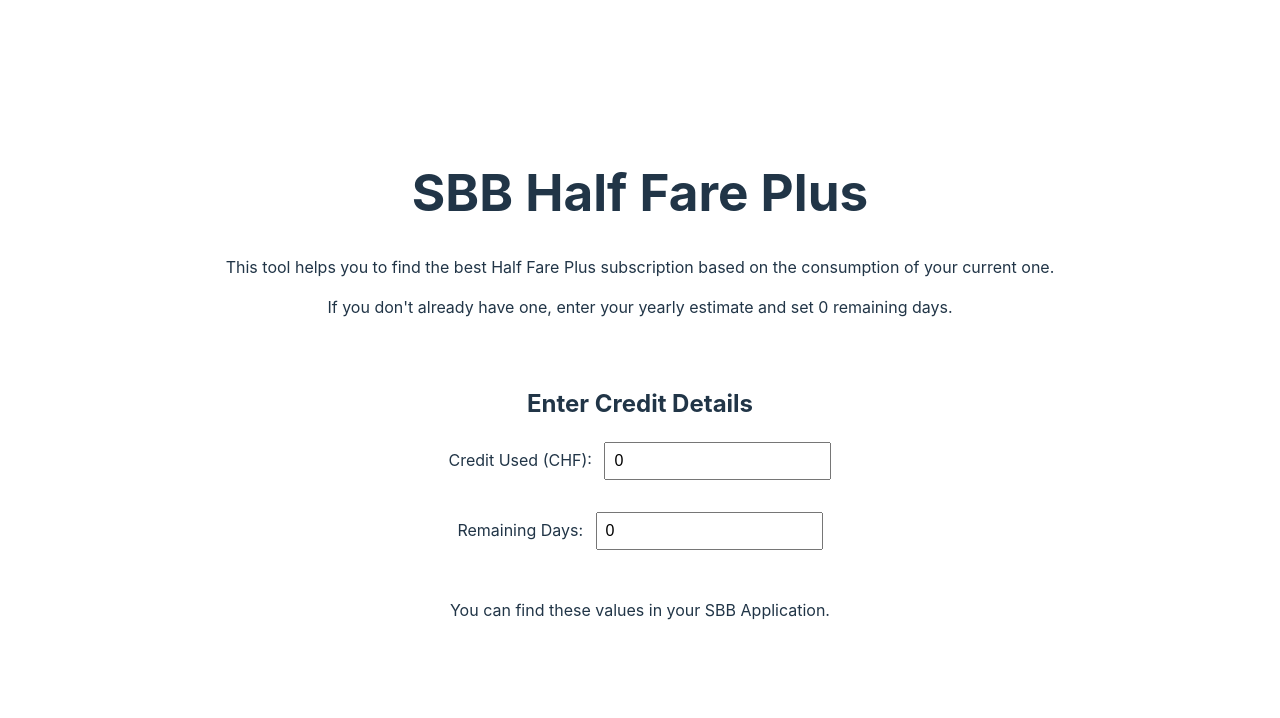
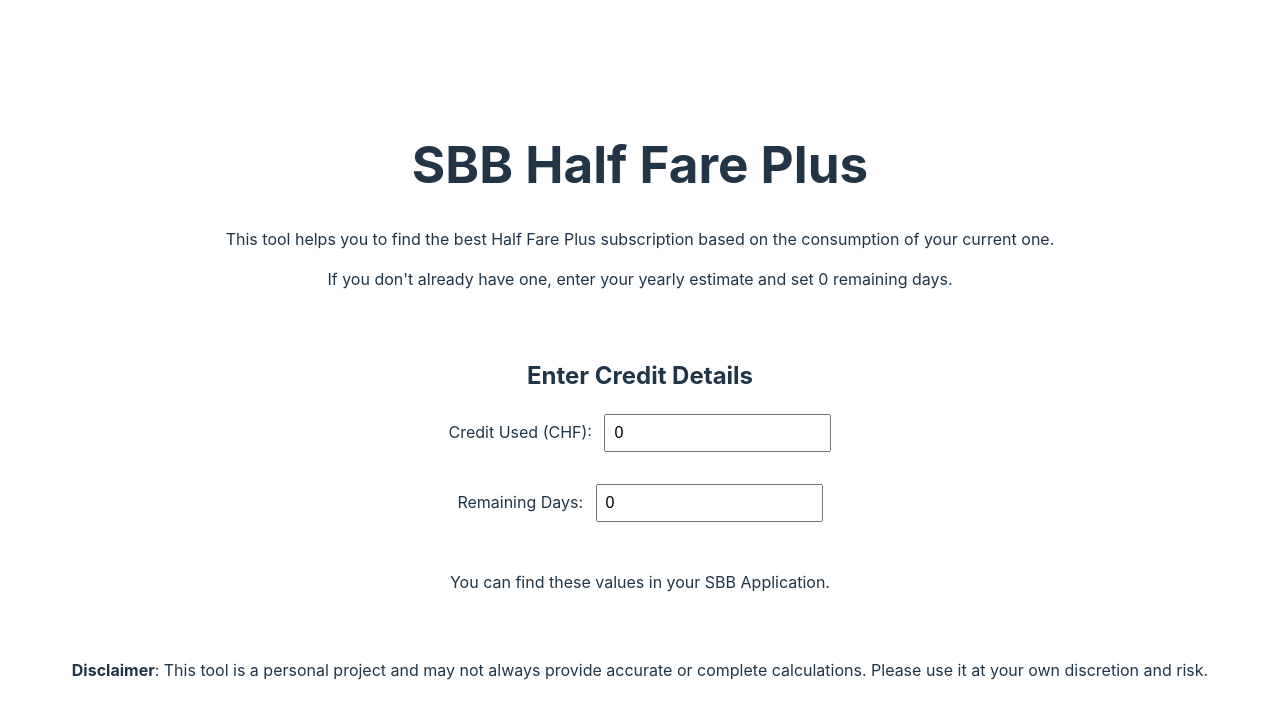
Before and after one commit to fdevillard/sbb-half-fare-plus-calculator, a Svelte app: page / in a window 1280 px wide. Shown: the top 718 px of the page. Built offline with nearby package versions, Linux system fonts and the light colour scheme.

Commit message:
Add disclaimer (#57)

```diff
--- a/src/App.svelte
+++ b/src/App.svelte
@@ -9,7 +9,10 @@
       This tool helps you to find the best Half Fare Plus subscription based on
       the consumption of your current one.
     </p>
-    <p>If you don't already have one, enter your yearly estimate and set 0 remaining days.</p>
+    <p>
+      If you don't already have one, enter your yearly estimate and set 0
+      remaining days.
+    </p>
   </div>
 </header>
 
@@ -19,5 +22,13 @@
   </div>
 </main>
 
+<footer>
+  <p>
+    <strong>Disclaimer</strong>: This tool is a personal project and may not
+    always provide accurate or complete calculations. Please use it at your own
+    discretion and risk.
+  </p>
+</footer>
+
 <style>
 </style>
```
